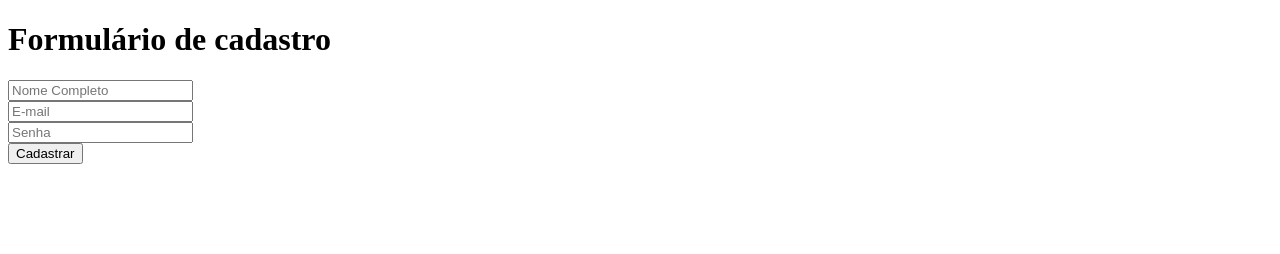
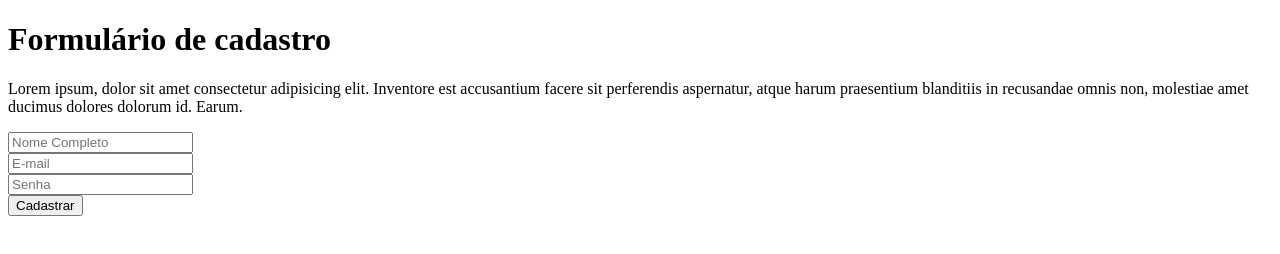
Before and after one commit to flaviosalesv/curso_ebac_frontend, a plain HTML site: page exercicio.html in a window 1280 px wide. Drawn offline with Linux system fonts and the light colour scheme.

Commit message:
changes-teste

```diff
--- a/exercicio.html
+++ b/exercicio.html
@@ -7,6 +7,10 @@
 </head>
 <body>
     <h1>Formulário de cadastro</h1>
+
+    <p>
+        Lorem ipsum, dolor sit amet consectetur adipisicing elit. Inventore est accusantium facere sit perferendis aspernatur, atque harum praesentium blanditiis in recusandae omnis non, molestiae amet ducimus dolores dolorum id. Earum.
+    </p>
     <form>
         <input type="text" placeholder="Nome Completo" /> <br/>
         <input type="email" placeholder="E-mail" /> <br/>
```
